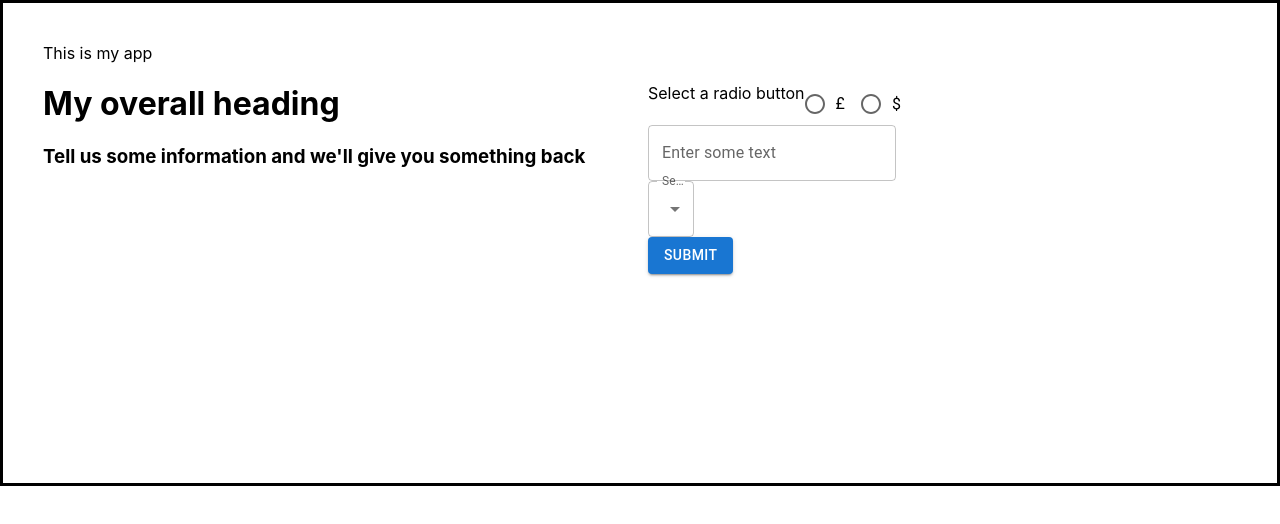
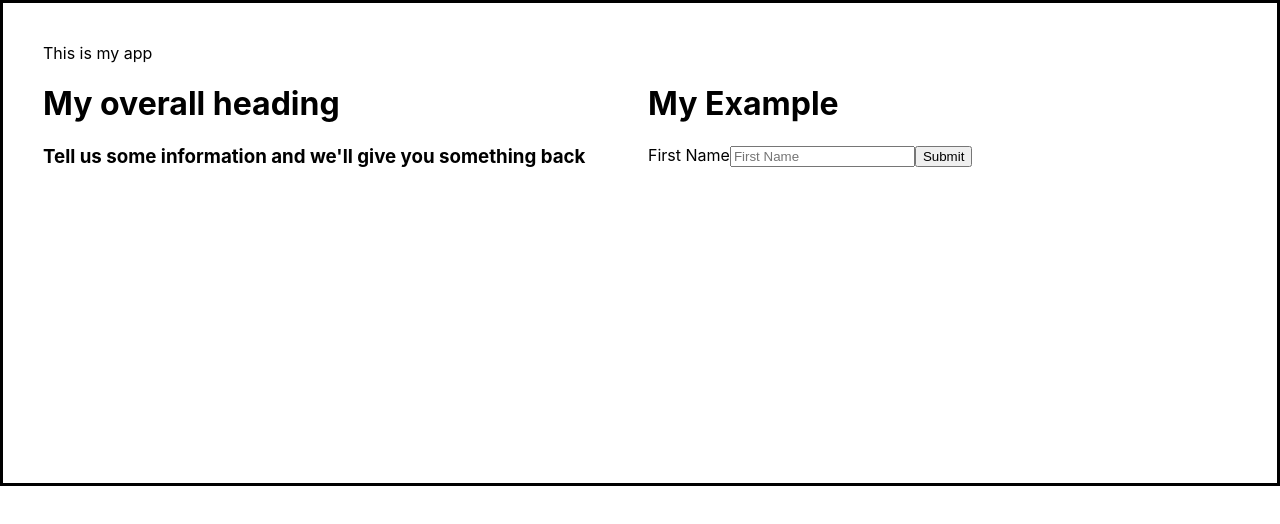
Before and after one commit to laura-murria-nesta/starter-fe-ml-react-ts, a React (Create React App) app: page / in a window 1280 px wide. Shown: the top 524 px of the page. Built offline with nearby package versions, Linux system fonts and the light colour scheme.

Commit message:
Added basic formik wizard

```diff
--- a/package.json
+++ b/package.json
@@ -13,11 +13,13 @@
     "@types/node": "^16.11.19",
     "@types/react": "^17.0.38",
     "@types/react-dom": "^17.0.11",
+    "formik": "^2.2.9",
     "react": "^17.0.2",
     "react-dom": "^17.0.2",
     "react-scripts": "5.0.0",
     "typescript": "^4.5.4",
-    "web-vitals": "^2.1.3"
+    "web-vitals": "^2.1.3",
+    "yup": "^0.32.11"
   },
   "scripts": {
     "start": "react-scripts start",
--- a/src/App.tsx
+++ b/src/App.tsx
@@ -2,9 +2,10 @@
 import React from "react";
 import { useState } from "react";
 import { Report } from './Report';
-import { InputForm } from './InputForm';
+import { InputForm } from './form/InputForm';
 import { InputParams, predict, Result } from './model';
 import { Alert, Box, Grid, StyledEngineProvider } from '@mui/material';
+import { InputWizard } from './form/InputWizard';
 
 export default function App() {
 
@@ -53,7 +54,7 @@
               </Grid>
             </Grid>
             <Grid item xs={12} sm={6}>
-              <InputForm handleSubmit={handleSubmitInput}/>
+              <InputWizard />
             </Grid>
           </Grid>
         :
--- a/src/InputForm.tsx
+++ b/src/form/InputForm.tsx
@@ -1,6 +1,6 @@
 import React, { useState } from "react";
 import { Button, FormControl, Grid, TextField, RadioGroup, FormControlLabel, Radio, InputLabel, MenuItem, Select } from '@mui/material';
-import { InputParams } from "./model";
+import { InputParams } from "../model";
 
 
 export function InputForm(props: { handleSubmit: (input: InputParams)=> {}}) {
--- /dev/null
+++ b/src/form/InputWizard.tsx
@@ -0,0 +1,33 @@
+import * as React from 'react';
+import {
+  Formik,
+  Form,
+  Field,
+} from 'formik';
+
+interface MyFormValues {
+  firstName: string;
+}
+
+export const InputWizard: React.FC<{}> = () => {
+  const initialValues: MyFormValues = { firstName: '' };
+  return (
+    <div>
+      <h1>My Example</h1>
+      <Formik
+        initialValues={initialValues}
+        onSubmit={(values, actions) => {
+          console.log({ values, actions });
+          alert(JSON.stringify(values, null, 2));
+          actions.setSubmitting(false);
+        }}
+      >
+        <Form>
+          <label htmlFor="firstName">First Name</label>
+          <Field id="firstName" name="firstName" placeholder="First Name" />
+          <button type="submit">Submit</button>
+        </Form>
+      </Formik>
+    </div>
+  );
+};
```
Also changed, not shown: 1 other file (tests, documents, lock files or other folders).
